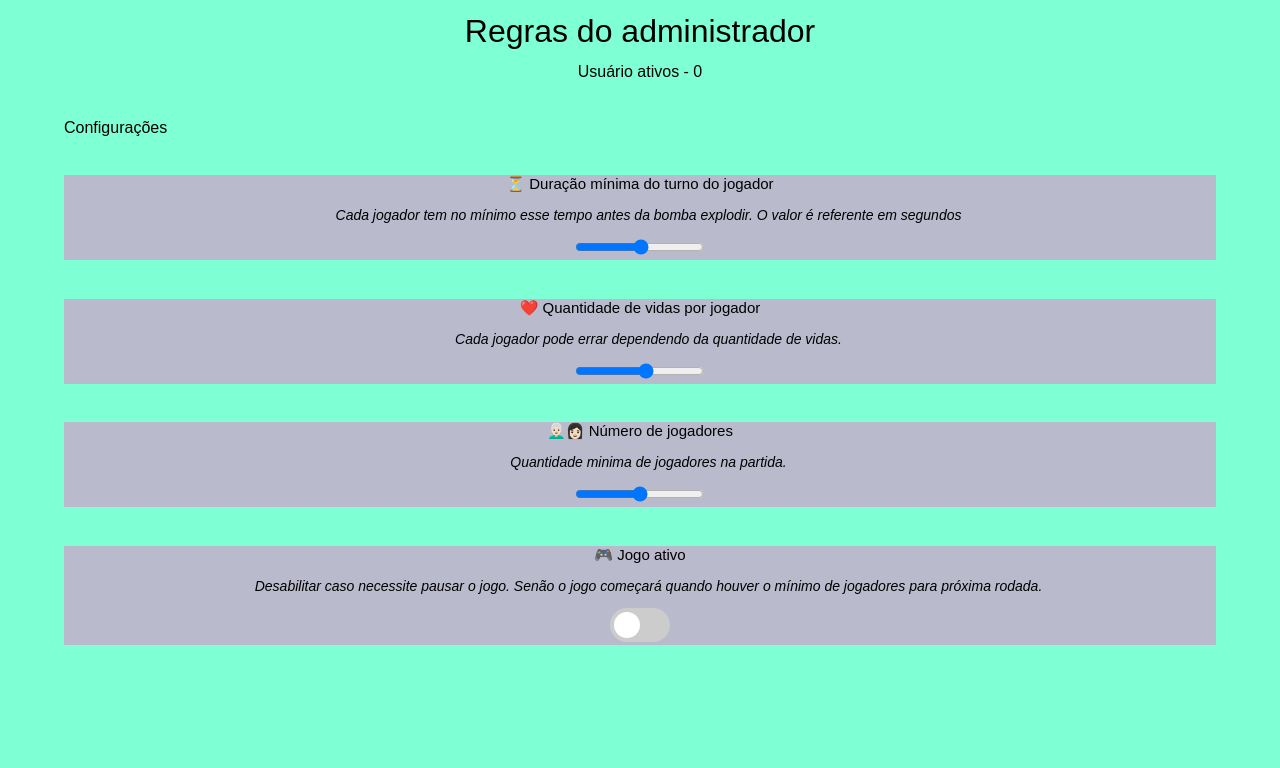
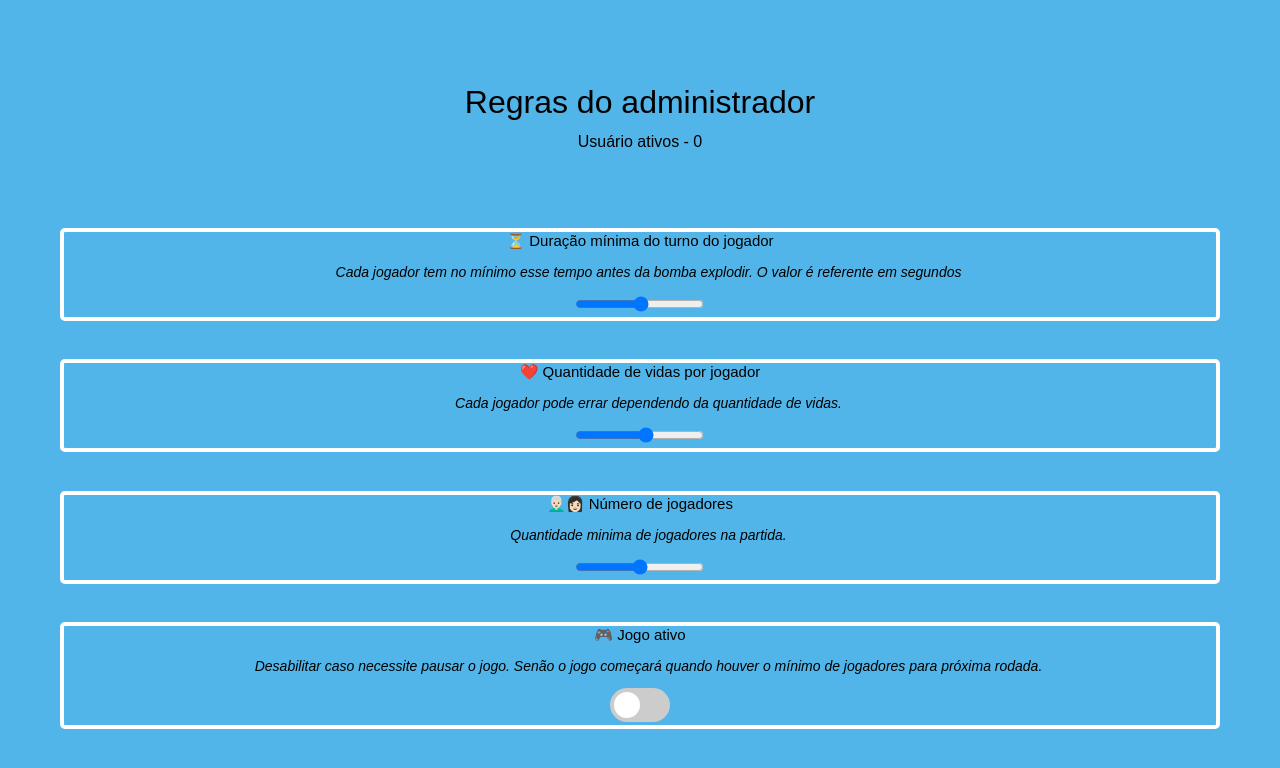
Before and after one commit to gustavohaubrich15/palavrarapida, a website: page front/admin/admin.html in a window 1280 px wide. Drawn offline with nearby package versions, Linux system fonts and the light colour scheme; no server answers; a web font is replaced by a local one.

Commit message:
Ajuste layout de admin

```diff
--- a/front/admin/admin.html
+++ b/front/admin/admin.html
@@ -15,10 +15,6 @@
 <body>
     <div class="titulo">Regras do administrador</div>
     <div class="totalusuarios"> Usuário ativos - 0</div>
-
-    <div class="configuracao">
-        Configurações
-    </div>
 
     <div class="configuracaoItem">
         <div class="configuracaoItemTitulo">⏳ Duração mínima do turno do jogador</div>
--- a/front/admin/styles.css
+++ b/front/admin/styles.css
@@ -4,11 +4,12 @@ body {
     align-items: center;
     flex-direction: column;
     margin:0;
-    background-color: aquamarine;
+    background-color: #52B5E9;
     font-family: "New Amsterdam", sans-serif;
-    font-weight: 400;
+    font-weight: 300;
     font-style: normal;
     width: 100%;
+    height: 100vh;
 }
 
 .titulo{
@@ -20,18 +21,12 @@ body {
     padding-bottom: 3%;
 }
 
-.configuracao{
-    display: flex;
-    flex-direction: row;
-    justify-content: flex-start;
-    align-items: center;
-    width: 90%;
-}
 
 .configuracaoItem{
     font-weight: 200;
+    border: 4px solid white;
+    border-radius: 5px;
     font-size: 15px;
-    background-color: #babacd;
     width: 90%;
     height: auto;
     display: flex;
--- a/front/client/styles.css
+++ b/front/client/styles.css
@@ -4,9 +4,9 @@ body {
     align-items: center;
     flex-direction: column;
     margin:0;
-    background-color: aquamarine;
+    background-color: #52B5E9;
     font-family: "New Amsterdam", sans-serif;
-    font-weight: 400;
+    font-weight: 300;
     font-style: normal;
     width: 100%;
     height: 100vh;
```
